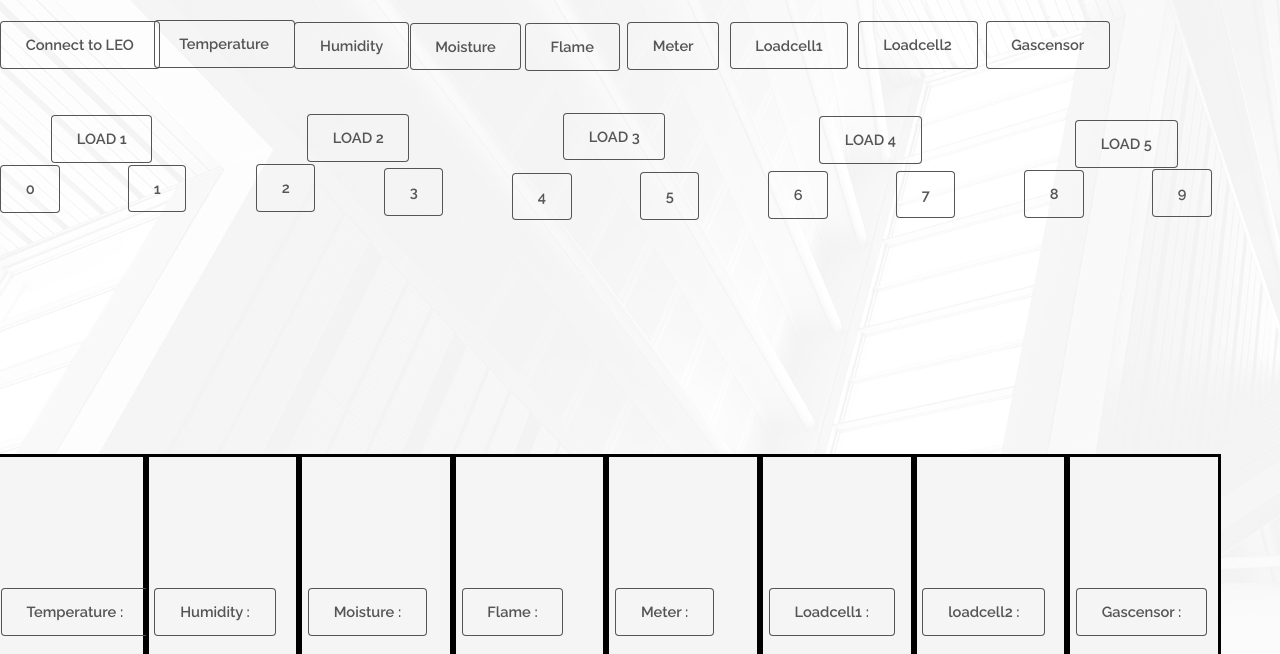
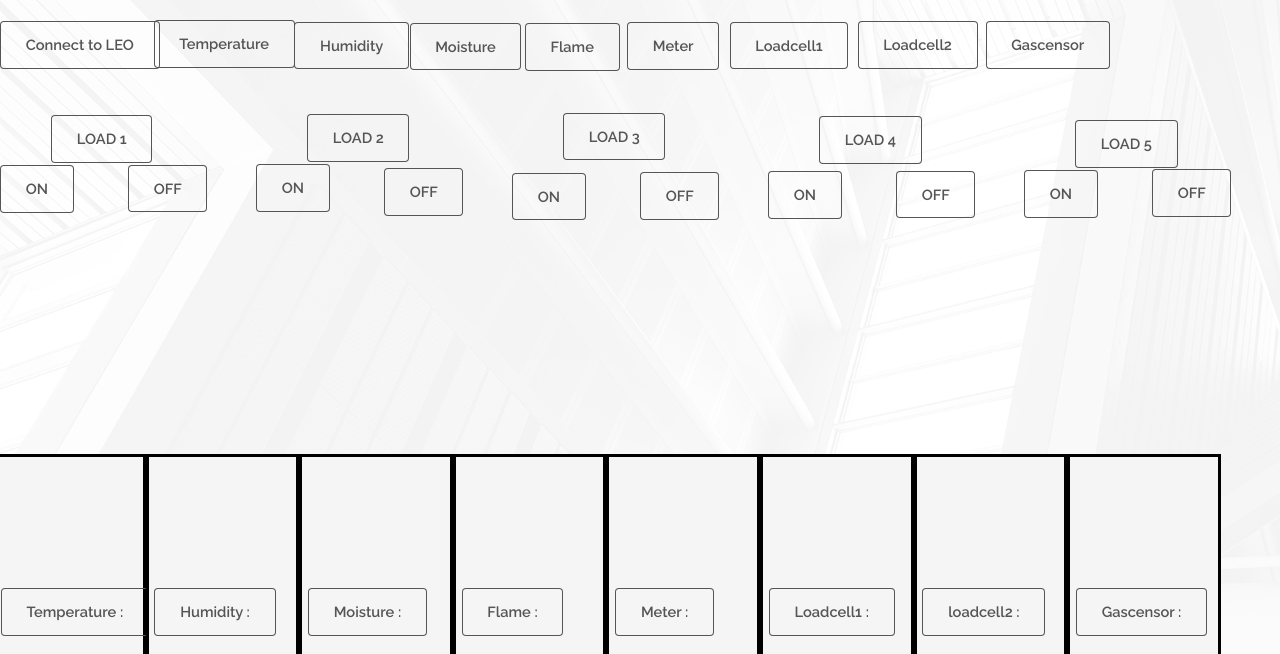
Before and after one commit to hemanthkrishna27/handbook, a plain HTML site: page websockets-3.htm in a window 1280 px wide. Shown: the part 146-800 px from the top of the page. Drawn offline with nearby package versions, Linux system fonts and the light colour scheme.

Commit message:
Update websockets-3.htm

```diff
--- a/websockets-3.htm
+++ b/websockets-3.htm
@@ -561,10 +561,10 @@ margin-left: 77%;
 <input type="submit" value="LOAD 1" id="load1" >
 
 <form name="smessage0" action="" onsubmit="return send_message0()">
-	<input type="submit" name="message" value="0" id="btn0">
+	<input type="submit" name="message" value="ON" id="btn0">
 </form>
 <form name="smessage1"  action="" onsubmit="return send_message1()">
-			<input type="submit" name="message" value="1" id="btn1" >
+			<input type="submit" name="message" value="OFF" id="btn1" >
 			</form>
 
 
@@ -573,37 +573,37 @@ margin-left: 77%;
 <!-- load 2 -->
 <input type="submit" value="LOAD 2" id="load2" >
 <form name="smessage2" action="" onsubmit="return send_message2()">
-		<input type="submit" name="message" value="2" id="btn2">
+		<input type="submit" name="message" value="ON" id="btn2">
 		</form>
 		<form name="smessage3" action="" onsubmit="return send_message3()">
-				<input type="submit" name="message" value="3" id="btn3">
+				<input type="submit" name="message" value="OFF" id="btn3">
 				</form>
 
 <!-- load 3 -->
 <input type="submit" value="LOAD 3" id="load3" >
 <form name="smessage4" action="" onsubmit="return send_message4()">
-		<input type="submit" name="message" value="4" id="btn4">
+		<input type="submit" name="message" value="ON" id="btn4">
 		</form>
 		<form name="smessage5" action="" onsubmit="return send_message5()">
-				<input type="submit" name="message" value="5" id="btn5">
+				<input type="submit" name="message" value="OFF" id="btn5">
 				</form>
 
 	<!--load 4  -->
 	<input type="submit" value="LOAD 4" id="load4" >
 	<form name="smessage6" action="" onsubmit="return send_message6()">
-			<input type="submit" name="message" value="6" id="btn6">
+			<input type="submit" name="message" value="ON" id="btn6">
 			</form>
 			<form name="smessage7" action="" onsubmit="return send_message7()">
-					<input type="submit" name="message" value="7" id="btn7">
+					<input type="submit" name="message" value="OFF" id="btn7">
 					</form>
 
 	<!----load 5----->
 	<input type= "submit" value="LOAD 5" id="load5">
-<form name="smessage8" action="" onsubmit="return send_message7()">
-<input type="submit" name="message" value="8" id="btn8">
+<form name="smessage8" action="" onsubmit="return send_message8()">
+<input type="submit" name="message" value="ON" id="btn8">
 </form>
-<form name="smessage9" action="" onsubmit="return send_message8()">
-	<input type="submit" name="message" value="9" id="btn9">
+<form name="smessage9" action="" onsubmit="return send_message9()">
+	<input type="submit" name="message" value="OFF" id="btn9">
 					</form>
 
 
```
